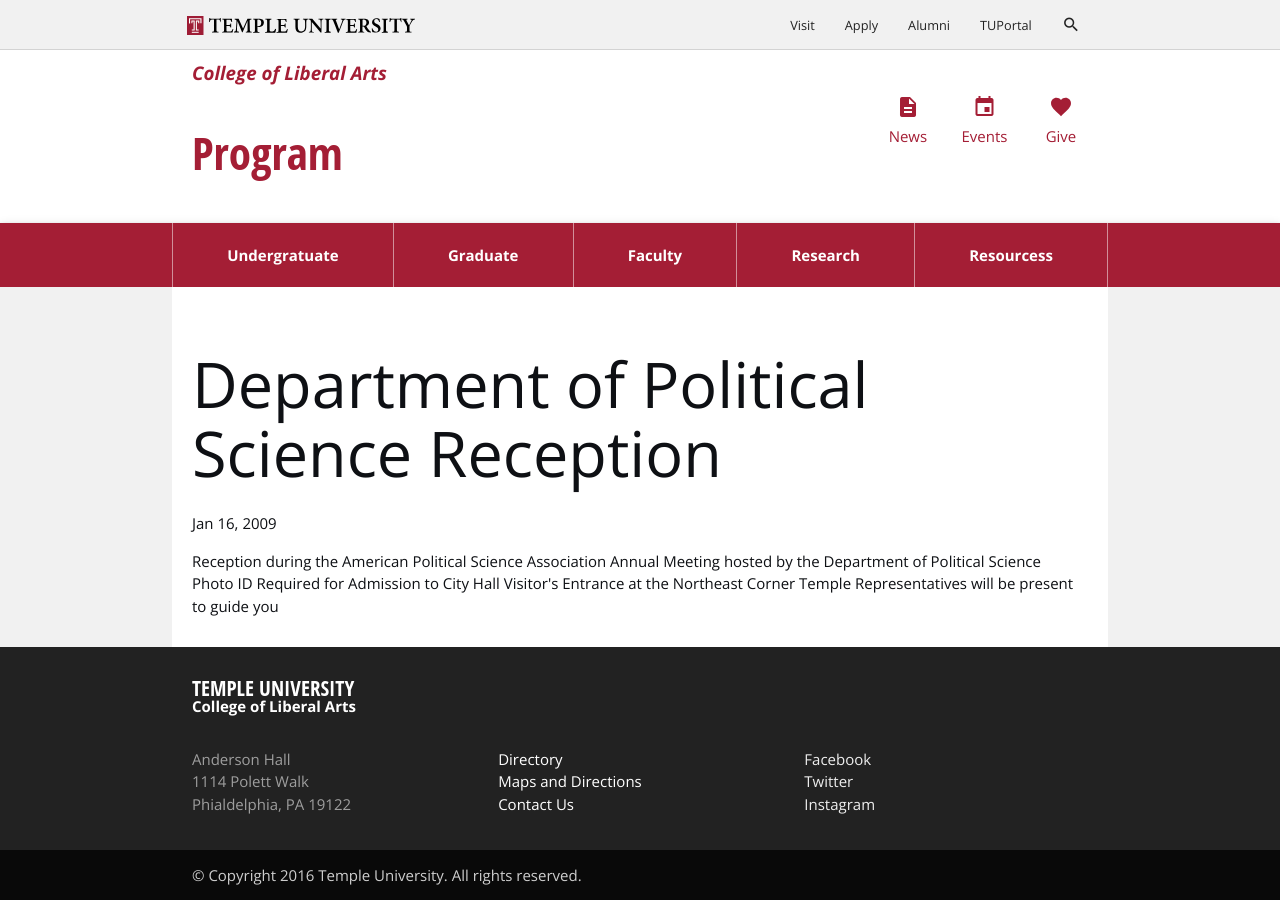
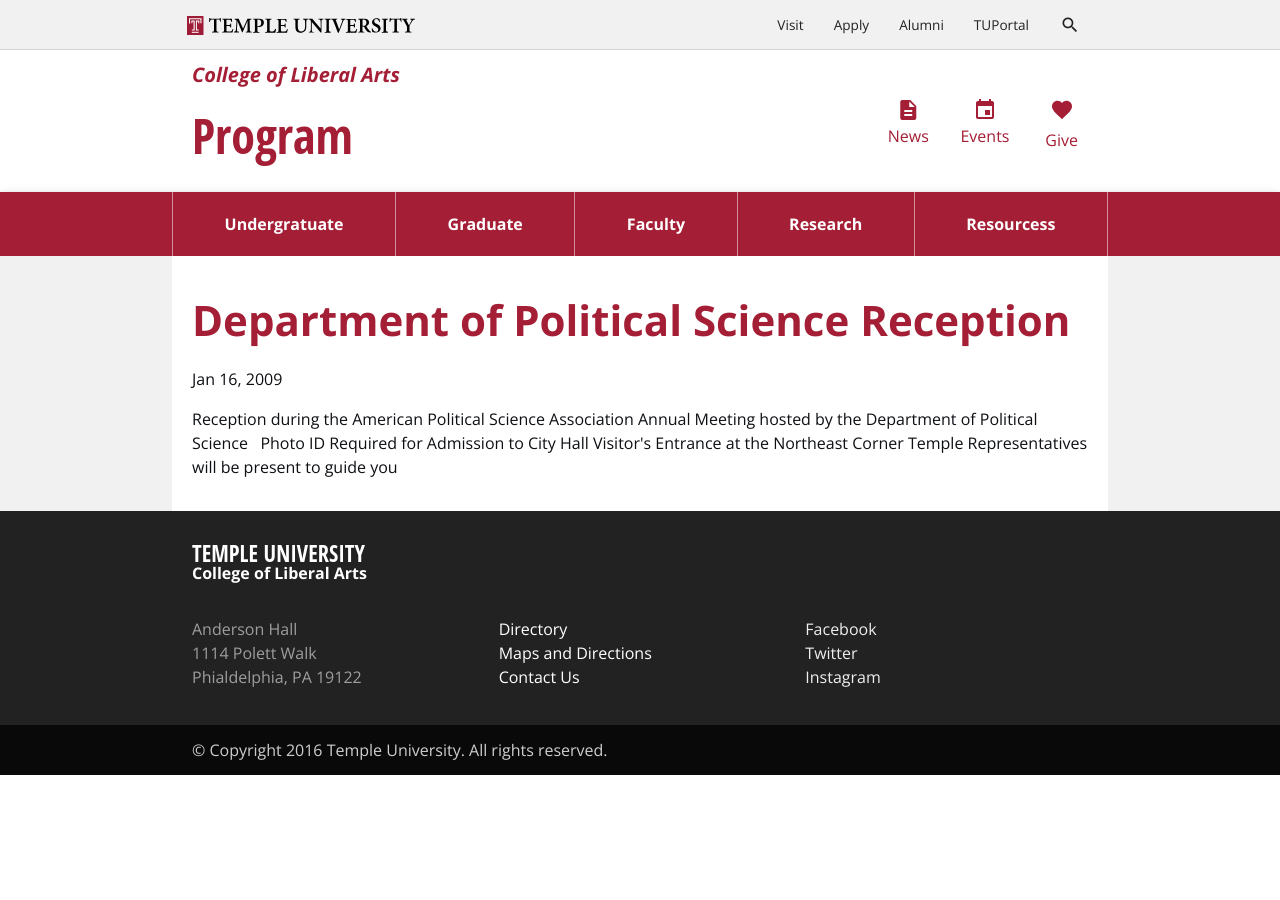
Before and after one commit to TULiberalArts/TUtheme, a Jekyll site: the page built from _posts/2009-01-16-department-of-political-science-reception.html, in a window 1280 px wide. Built offline with Jekyll 4.4.1, drawn with Linux system fonts in a browser that asks for light colours; nearby versions of some CDN libraries.

```diff
--- a/_data/faculty.yml
+++ b/_data/faculty.yml
@@ -1,11 +1,11 @@
 -
   name: David Boyne
   email: "david.boyne@test.com"
-  photo: "https://pbs.twimg.com/profile_img/660943257795457030/igA_joVD.jpg"
+  photo: "https://randomuser.me/api/portraits/men/12.jpg"
   bio: "Slow-carb wolf knausgaard direct trade four loko everyday carry polaroid, venmo typewriter actually pabst man braid. Meh succulents mixtape biodiesel cornhole. Irony sustainable schlitz PBR&B disrupt tilde fam, trust fund lo-fi meggings quinoa sriracha butcher chartreuse. Williamsburg green juice helvetica, marfa tousled thundercats church-key semiotics shoreditch kale chips salvia. DIY enamel pin aesthetic, cold-pressed neutra bicycle rights letterpress williamsburg. Jianbing pabst hammock hoodie, man braid cornhole bushwick chillwave tattooed chambray typewriter skateboard street art prism. Artisan enamel pin dreamcatcher sriracha, before they sold out tousled scenester humblebrag farm-to-table."
 
 -
-  name: David Boyne
+  name: Jimmy Smith
   email: "jimmy.smith@test.com"
   photo: "https://randomuser.me/api/portraits/men/92.jpg"
   bio: "Messenger bag artisan man braid, YOLO locavore vaporware aesthetic fap 90's stumptown street art sustainable. Poutine sriracha synth, bicycle rights fashion axe thundercats iceland edison bulb hot chicken celiac YOLO. Readymade pok pok post-ironic XOXO butcher, tumblr before they sold out taxidermy squid. Pabst schlitz bicycle rights celiac fanny pack. Salvia cray semiotics, fap woke street art butcher kinfolk organic messenger bag vinyl pok pok. Trust fund portland thundercats lyft fanny pack, raw denim tbh kogi pork belly next level photo booth single-origin coffee. Bushwick four dollar toast cray lo-fi next level selvage"
--- a/_sass/_tutheme.scss
+++ b/_sass/_tutheme.scss
@@ -49,4 +49,5 @@
 // Temple Site Styles
 @import "temple/header";
 @import "temple/page";
+@import "temple/content";
 @import "temple/footer";
--- /dev/null
+++ b/_sass/temple/_content.scss
@@ -0,0 +1,19 @@
+// People bios
+.person {
+  &-photo {
+    text-align: right;
+    img {
+      // margin-top: 60px;
+      margin-top: .5rem;
+      width: 150px;
+      height: 150px;
+      border-top-left-radius: 50%;
+      border-bottom-right-radius: 50%;
+      border-bottom-left-radius: 50%;
+    }
+  }
+  &-bio {
+    border-bottom: 2px solid lightGray;
+    // padding-bottom: 2rem!important;
+  }
+}
--- a/_sass/temple/_header.scss
+++ b/_sass/temple/_header.scss
@@ -18,6 +18,7 @@ nav.university-nav {
   i,
   [class^="mdi-"], [class*="mdi-"],
   i.material-icons {
+    // font-size: 24px;
     font-size: 1.25rem;
     height: $navbar-university-height;
     line-height: $navbar-university-height;
@@ -159,6 +160,9 @@ div.college-nav {
       display: none;
     }
   }
+  i.material-icons {
+    font-size: 24px;
+  }
 }
 
 // Program Nav
--- a/_sass/temple/_overrides.scss
+++ b/_sass/temple/_overrides.scss
@@ -1,7 +1,37 @@
 html {
   font-family: $body-font-family;
   color: $tu-black;
+  font-size: 16px;
 }
 b, strong {
   font-weight: bold;
 }
+a {}
+.material-icons {
+  font-size: inherit;
+  font-size: 1.2rem;
+  vertical-align: sub;
+}
+h1, h2, h3 {
+  line-height: 1.5em;
+  margin: 0;
+}
+h1 {
+  font-size: 42px;
+  font-weight: bold;
+  color: $tu-cherry;
+  &.title {
+    border-bottom: 2px solid;
+    margin-bottom: 2rem;
+    padding-bottom: .5rem;
+    text-align: left;
+  }
+}
+h2 {
+  font-size: 32px;
+  font-weight: bold;
+}
+h3 {
+  font-size: 28px;
+  // font-weight: bold;
+}
```
Also changed, not shown: assets/pages/faculty.html (+12 -4 lines), assets/pages/style.html (added, +12 -0 lines).
